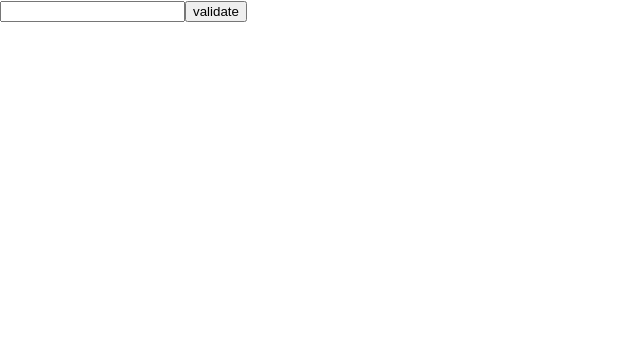
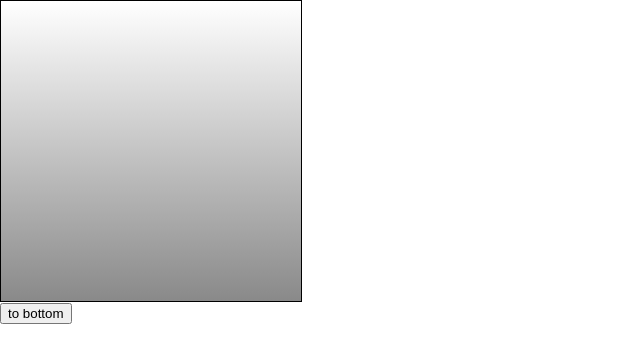
Before and after one commit to sidthefaker/theArtOfReact, a React (Create React App) app: page / in a window 1280 px wide. Shown: the top 362 px of the page, without its empty margins (0-640 px from the left). Built offline with nearby package versions, Linux system fonts and the light colour scheme.

Commit message:
study ch5.3 컴포턴트에 ref 달기  - 컴포넌트에 ref 달고 내부 메서드 사용

```diff
--- a/src/App.js
+++ b/src/App.js
@@ -1,8 +1,17 @@
-import React from 'react';
-import ValidationSample from './ValidationSample';
+import React, { Component } from 'react';
+import ScrollBox from './ScrollBox';
 
-const App = () => {
-  return <ValidationSample />;
+class App extends Component {
+  render () {
+    return (
+      <div>
+        <ScrollBox ref={(ref) => this.scrollBox=ref}/>
+        <button onClick={() => this.scrollBox.scrollToBottom()}>
+          to bottom
+        </button>
+      </div>
+    );
+  }
 }
 
 export default App;
--- /dev/null
+++ b/src/ScrollBox.js
@@ -0,0 +1,37 @@
+import React, { Component } from "react";
+
+class ScrollBox extends Component {
+  scrollToBottom = () => {
+    const { scrollHeight, clientHeight } = this.box;
+    this.box.scrollTop = scrollHeight - clientHeight;
+  };
+
+  render() {
+    const style = {
+      border: '1px solid black',
+      height: '300px',
+      width: '300px',
+      overflow: 'auto',
+      position: 'relative',
+    };
+
+    const innerStyle = {
+      width: '100%',
+      height: '650px',
+      background: 'linear-gradient(white, black)',
+    };
+
+    return (
+      <div
+        style={style}
+        ref={(ref) => {
+          this.box = ref;
+        }}
+      >
+        <div style={innerStyle} />
+      </div>
+    );
+  }
+}
+
+export default ScrollBox;
```
